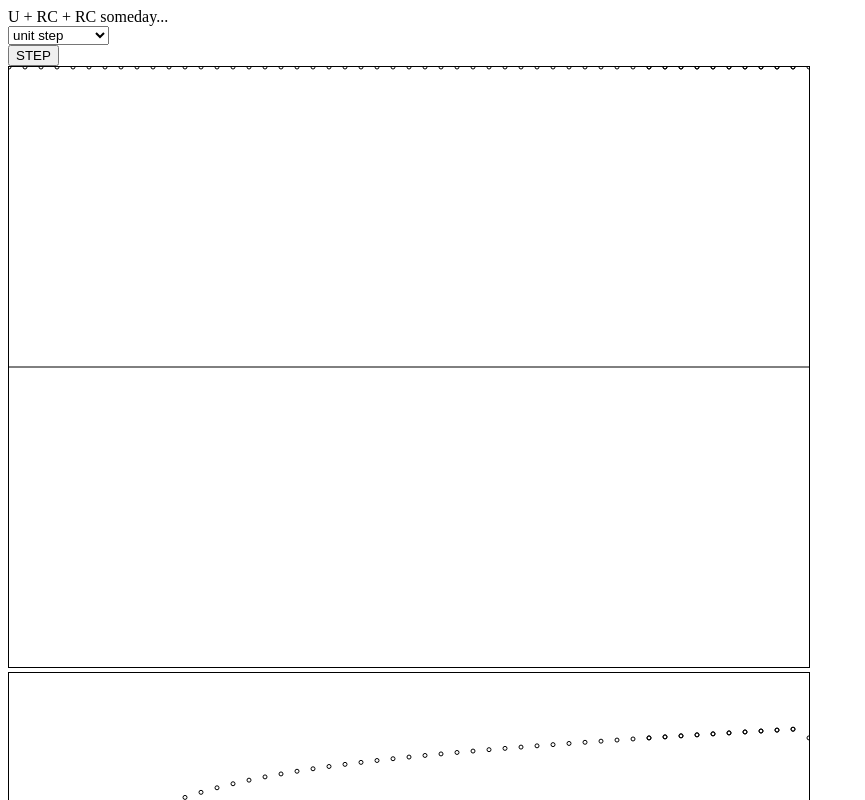
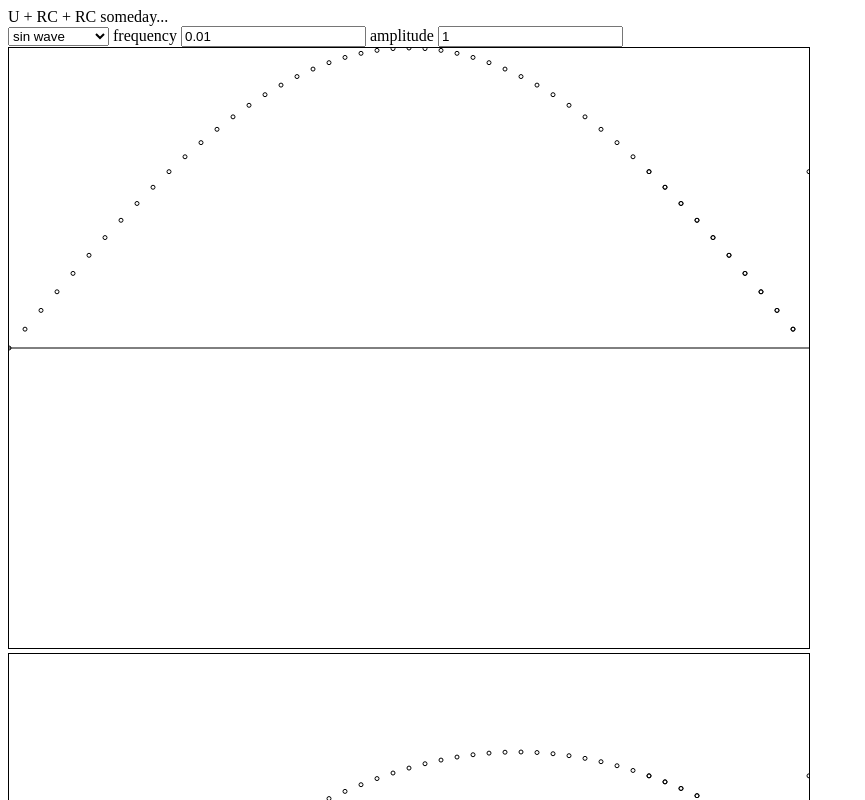
Before and after one commit to locmark/MMM, a plain HTML site: page index.html in a window 1280 px wide. Shown: the top 800 px of the page, without its empty margins (0-865 px from the left). Drawn offline with Linux system fonts and the light colour scheme.

Commit message:
freq and amp input fields

```diff
--- a/index.html
+++ b/index.html
@@ -18,11 +18,17 @@
     <div class="signalSelect">
       <select id="signalSelect" onchange="SetInputSignal()">
         <option value="step">unit step</option>
-        <option value="sin">sin wave</option>
+        <option value="sin" selected="selected">sin wave</option>
         <option value="triangle">triangle wave</option>
       </select>
+      <label for="frequency">frequency</label>
+      <input type="text" name="frequency" id="frequency" value="0.01" onchange="SetFrequency()">
+      <label for="amplitude">amplitude</label>
+      <input type="text" name="amplitude" id="amplitude" value="1" onchange="SetAmplitude()">
     </div>
-    <button type="button" onclick="Step()">STEP</button>
+    <div class="simulationParams">
+
+    </div>
     <div class="matrixForm">
 
     </div>
--- a/index.js
+++ b/index.js
@@ -3,12 +3,12 @@ function SetInputSignal(){
   switch (signalName) {
     case "step":
       inputSignal = function () {
-        return 1;
+        return amplitude;
       }
       break;
     case "sin":
       inputSignal = function () {
-        return Math.sin(2*Math.PI*frequency*time);
+        return amplitude*Math.sin(2*Math.PI*frequency*time);
       }
       break;
     case "triangle":
@@ -16,14 +16,24 @@ function SetInputSignal(){
         let T = 1/frequency;
         t = time % T;
         if (t < T/2)
-          return (amplitude*t*4/T)-1;
+          return amplitude*(t*4/T - 1);
         else
-          return (-amplitude*t*4/T)+3;
+          return amplitude*(-t*4/T + 3);
       }
       break;
     default:
 
   }
+}
+
+function SetFrequency () {
+  input = document.getElementById("frequency").value;
+  frequency = input;
+}
+
+function SetAmplitude () {
+  input = document.getElementById("amplitude").value;
+  amplitude = input;
 }
 
 window.onload = function () {
```
